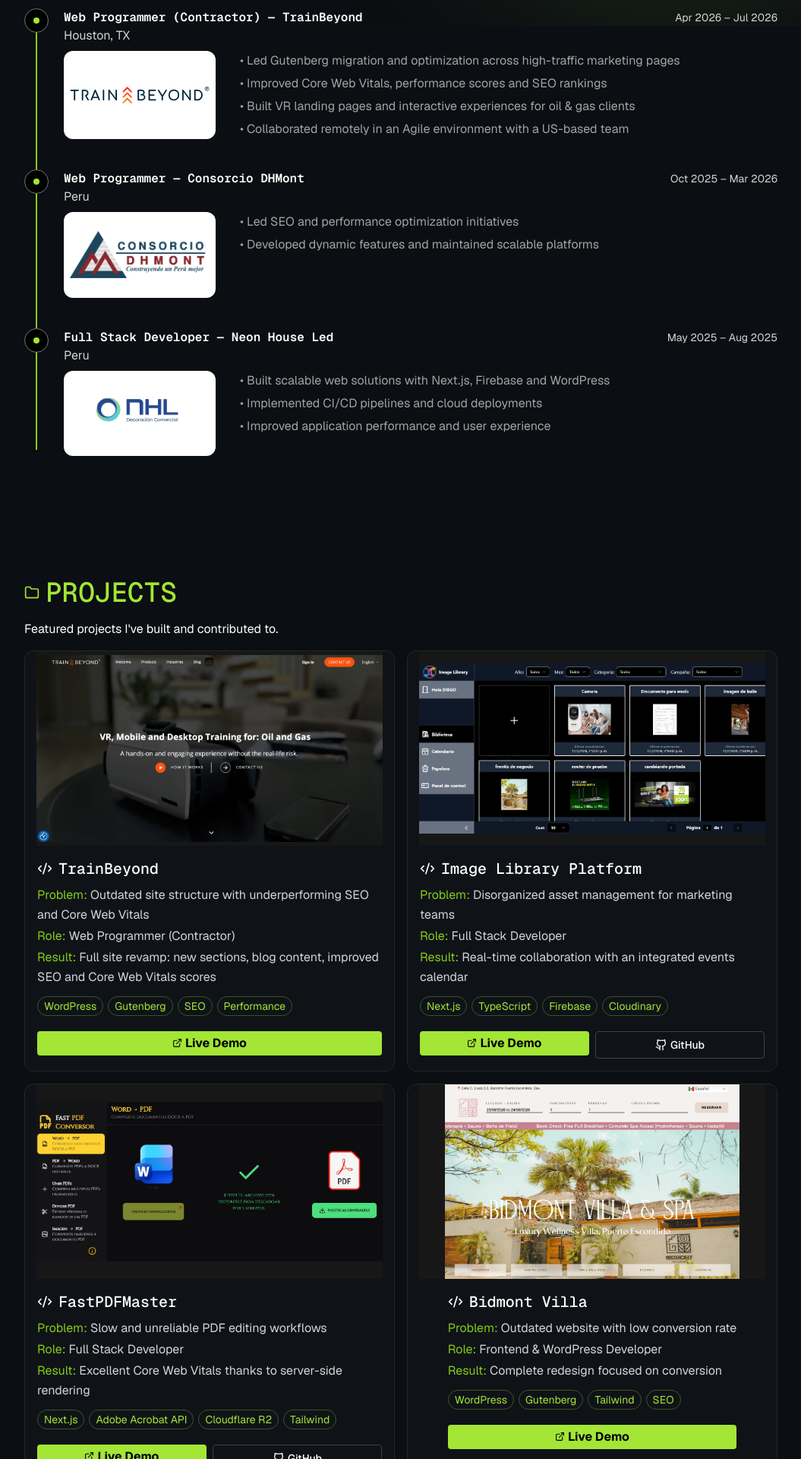
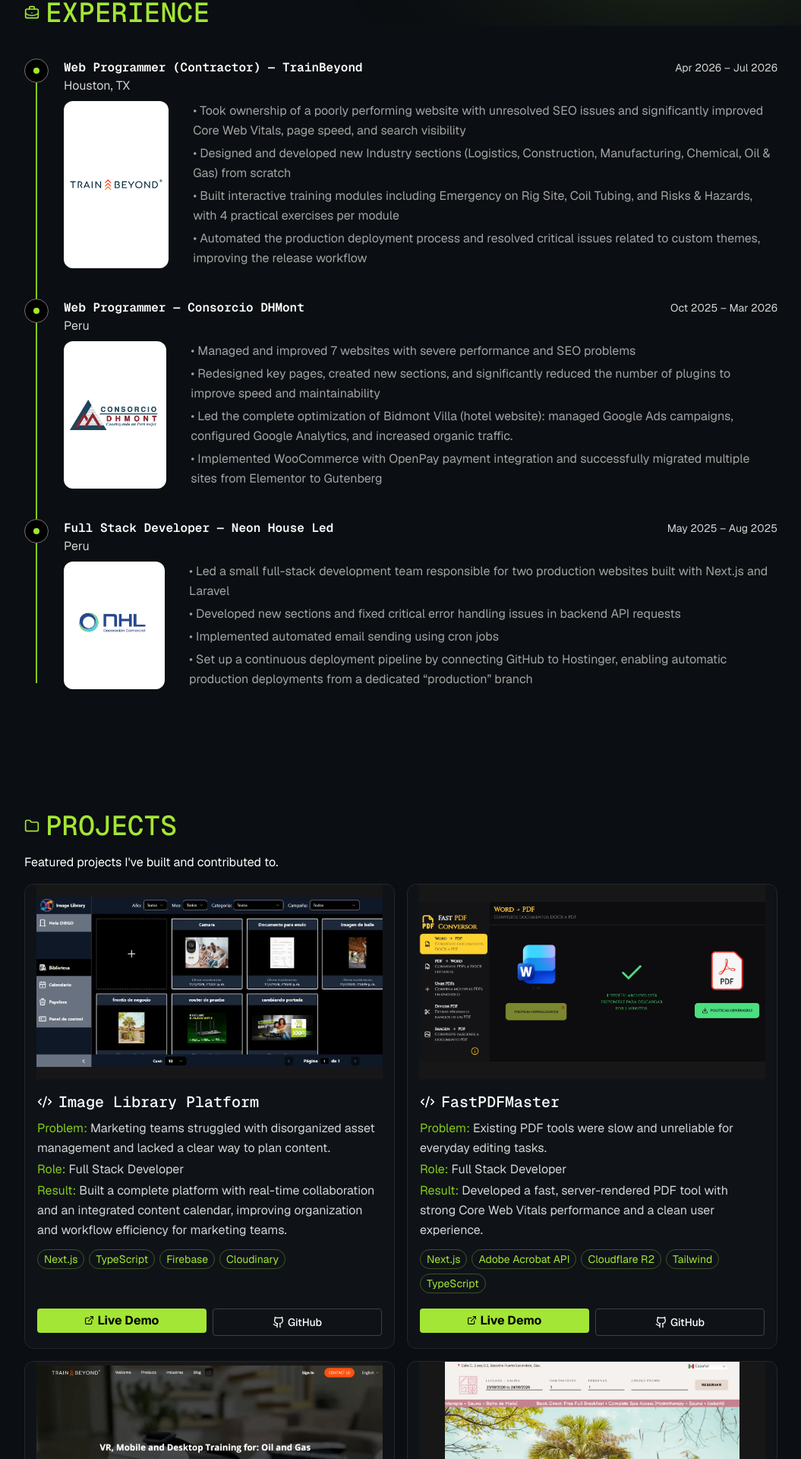
Before and after one commit to DiegoPowerDev/portfolio, a Next.js app: page / in a window 1280 px wide. Shown: the part 766-2686 px from the top of the page at 76% size, without its empty margins (112-1167 px from the left). Built offline with nearby package versions, Linux system fonts and the light colour scheme; what tailwindcss-debug-screens would draw is missing.

Commit message:
actualizando descripciones

```diff
--- a/src/components/Experience/index.tsx
+++ b/src/components/Experience/index.tsx
@@ -18,10 +18,10 @@
     duration: "Apr 2026 – Jul 2026",
     location: "Houston, TX",
     tasks: [
-      "Led Gutenberg migration and optimization across high-traffic marketing pages",
-      "Improved Core Web Vitals, performance scores and SEO rankings",
-      "Built VR landing pages and interactive experiences for oil & gas clients",
-      "Collaborated remotely in an Agile environment with a US-based team",
+      "Took ownership of a poorly performing website with unresolved SEO issues and significantly improved Core Web Vitals, page speed, and search visibility",
+      "Designed and developed new Industry sections (Logistics, Construction, Manufacturing, Chemical, Oil & Gas) from scratch",
+      "Built interactive training modules including Emergency on Rig Site, Coil Tubing, and Risks & Hazards, with 4 practical exercises per module",
+      "Automated the production deployment process and resolved critical issues related to custom themes, improving the release workflow",
     ],
   },
   {
@@ -31,8 +31,10 @@
     duration: "Oct 2025 – Mar 2026",
     location: "Peru",
     tasks: [
-      "Led SEO and performance optimization initiatives",
-      "Developed dynamic features and maintained scalable platforms",
+      "Managed and improved 7 websites with severe performance and SEO problems",
+      "Redesigned key pages, created new sections, and significantly reduced the number of plugins to improve speed and maintainability",
+      "Led the complete optimization of Bidmont Villa (hotel website): managed Google Ads campaigns, configured Google Analytics, and increased organic traffic.",
+      "Implemented WooCommerce with OpenPay payment integration and successfully migrated multiple sites from Elementor to Gutenberg",
     ],
   },
   {
@@ -42,9 +44,10 @@
     duration: "May 2025 – Aug 2025",
     location: "Peru",
     tasks: [
-      "Built scalable web solutions with Next.js, Firebase and WordPress",
-      "Implemented CI/CD pipelines and cloud deployments",
-      "Improved application performance and user experience",
+      "Led a small full-stack development team responsible for two production websites built with Next.js and Laravel",
+      "Developed new sections and fixed critical error handling issues in backend API requests",
+      "Implemented automated email sending using cron jobs",
+      "Set up a continuous deployment pipeline by connecting GitHub to Hostinger, enabling automatic production deployments from a dedicated “production” branch",
     ],
   },
 ];
--- a/src/components/PersonalData/index.tsx
+++ b/src/components/PersonalData/index.tsx
@@ -17,6 +17,9 @@
       <div className="flex flex-col gap-3">
         <span className="text-sm font-mono font-bold text-lime-500 tracking-wide">
           Full Stack Developer
+        </span>
+        <span className="text-sm p-1 w-fit uppercase rounded font-bold bg-lime-500 tracking-wide text-black">
+          Open to remote Frontend / React roles
         </span>
 
         <h1 className="text-5xl sm:text-6xl font-medium tracking-tight text-white">
@@ -48,9 +51,11 @@
           </div>
         </div>
         <p className="py-4 text-neutral-300 leading-relaxed max-w-md">
-          Full Stack Developer specialized in building fast, secure and scalable
-          web applications. Remote contractor for TrainBeyond (Oil & Gas, USA),
-          focused on performance, SEO and exceptional user experiences.
+          Frontend Developer focused on React and Next.js, with solid experience
+          building responsive, performant web applications. I also have strong
+          WordPress skills and have worked remotely with US clients, delivering
+          clean code, good UX and measurable improvements in performance and
+          SEO.
         </p>
 
         <div className="flex flex-wrap gap-3 items-center">
--- a/src/components/Proyects/index.tsx
+++ b/src/components/Proyects/index.tsx
@@ -18,52 +18,75 @@
 }
 const projects: Project[] = [
   {
-    name: "TrainBeyond",
-    image: "/trainbeyond.webp",
-    problem:
-      "Outdated site structure with underperforming SEO and Core Web Vitals",
-    role: "Web Programmer (Contractor)",
-    stack: ["WordPress", "Gutenberg", "SEO", "Performance"],
-    result:
-      "Full site revamp: new sections, blog content, improved SEO and Core Web Vitals scores",
-    liveUrl: "https://trainbeyond.com",
-  },
-  {
     name: "Image Library Platform",
     image: "/image-library.webp",
-    problem: "Disorganized asset management for marketing teams",
+    problem:
+      "Marketing teams struggled with disorganized asset management and lacked a clear way to plan content.",
     role: "Full Stack Developer",
     stack: ["Next.js", "TypeScript", "Firebase", "Cloudinary"],
-    result: "Real-time collaboration with an integrated events calendar",
+    result:
+      "Built a complete platform with real-time collaboration and an integrated content calendar, improving organization and workflow efficiency for marketing teams.",
     liveUrl: "https://imagelibrarydev.vercel.app",
     githubUrl: "https://github.com/DiegoPowerDev/image-library",
   },
   {
     name: "FastPDFMaster",
     image: "/fast-pdf.webp",
-    problem: "Slow and unreliable PDF editing workflows",
+    problem:
+      "Existing PDF tools were slow and unreliable for everyday editing tasks.",
     role: "Full Stack Developer",
-    stack: ["Next.js", "Adobe Acrobat API", "Cloudflare R2", "Tailwind"],
-    result: "Excellent Core Web Vitals thanks to server-side rendering",
+    stack: [
+      "Next.js",
+      "Adobe Acrobat API",
+      "Cloudflare R2",
+      "Tailwind",
+      "TypeScript",
+    ],
+    result:
+      "Developed a fast, server-rendered PDF tool with strong Core Web Vitals performance and a clean user experience.",
     liveUrl: "https://fastpdfmaster.vercel.app",
     githubUrl: "https://github.com/DiegoPowerDev/PDF-Master-Editor",
   },
   {
+    name: "TrainBeyond",
+    image: "/trainbeyond.webp",
+    problem:
+      "The existing website had outdated structure, poor performance, and weak SEO.",
+    role: "Web Developer (Remote Contractor – US)",
+    stack: ["WordPress", "JavaScript", "SEO", "Performance Optimization"],
+    result:
+      "Redesigned and optimized key pages, improved Core Web Vitals and SEO, and delivered interactive experiences for a US-based Oil & Gas company while working remotely in an Agile team.",
+    liveUrl: "https://trainbeyond.com",
+  },
+
+  {
     name: "Bidmont Villa",
     image: "/bidmont.webp",
-    problem: "Outdated website with low conversion rate",
+    problem:
+      "The hotel website had poor performance, outdated design, and limited online visibility, affecting both organic traffic and paid campaign results.",
     role: "Frontend & WordPress Developer",
-    stack: ["WordPress", "Gutenberg", "Tailwind", "SEO"],
-    result: "Complete redesign focused on conversion",
+    stack: [
+      "WordPress",
+      "Gutenberg",
+      "WooCommerce",
+      "SEO",
+      "OpenPay",
+      "Google Ads",
+      "Google Analytics",
+    ],
+    result:
+      "Completely redesigned and optimized the website, significantly improving performance and SEO. Implemented WooCommerce with OpenPay payment integration, migrated the site from Elementor to Gutenberg, and managed Google Ads + Google Analytics to increase organic traffic and conversion opportunities.",
     liveUrl: "https://bidmontvilla.com",
   },
   {
     name: "Bantel Perú",
     image: "/bantelperu.webp",
-    problem: "Limited site performance and SEO",
-    role: "Frontend Developer",
-    stack: ["WordPress", "SEO", "Performance"],
-    result: "Substantial improvement in load speed",
+    problem:
+      "The existing website suffered from slow loading times, outdated structure, and weak search engine visibility.",
+    role: "Frontend & WordPress Developer",
+    stack: ["WordPress", "Elementor", "SEO", "Performance"],
+    result:
+      "Redesigned key sections, improved overall performance and Core Web Vitals, reduced unnecessary plugins, and implemented SEO best practices to enhance organic reach and user experience.",
     liveUrl: "https://bantelperu.com",
   },
 ];
@@ -89,7 +112,7 @@
               "hover:border-lime-400/40",
             )}
           >
-            <FadeIn key={project.name} delay={i * 0.1}>
+            <FadeIn className=" flex-1" key={project.name} delay={i * 0.1}>
               <div className="aspect-video max-h-64 bg-neutral-900 flex  justify-center text-neutral-600 text-xs">
                 <Image
                   src={project.image}
@@ -100,7 +123,7 @@
                 />
               </div>
 
-              <div className="flex flex-col gap-2 p-4 flex-1">
+              <div className="flex w-full flex-col gap-2 p-4 flex-1">
                 <div className="flex items-baseline justify-between gap-2">
                   <h3 className="flex items-center gap-2 font-medium text-white text-xl">
                     <span>
```
